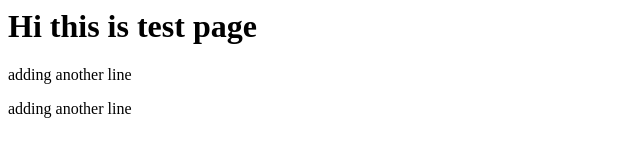
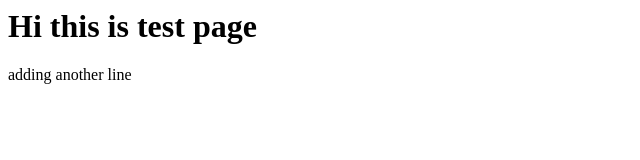
Before and after one commit to athagir-hue/test, a plain HTML site: page index.html in a window 1280 px wide. Shown: the whole page, without its empty margins (0-640 px from the left). Drawn offline with Linux system fonts and the light colour scheme.

Commit message:
Update index.html

```diff
--- a/index.html
+++ b/index.html
@@ -1,3 +1,2 @@
 <H1>Hi this is test page</H1>
 <p>adding another line</p>
-<p>adding another line</p>
```
